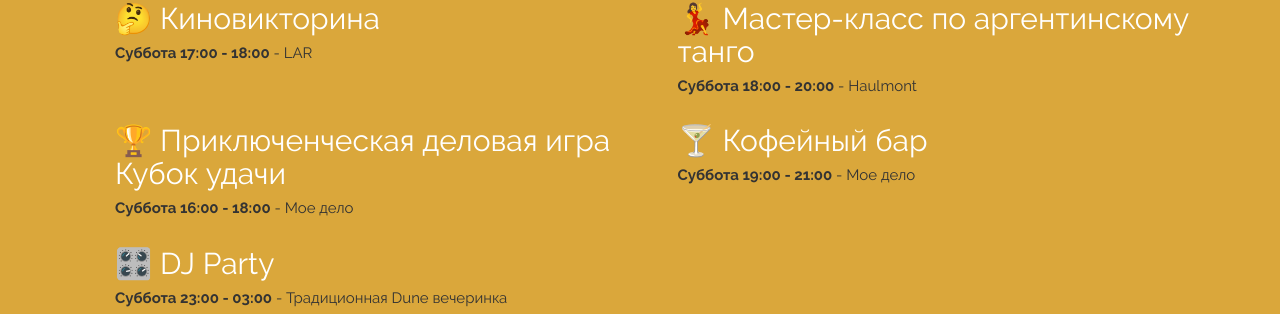
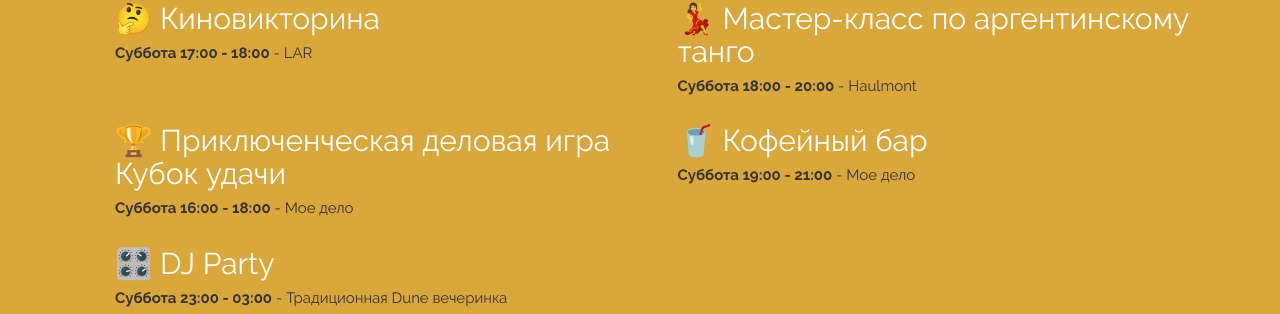
Before and after one commit to youcon/dune.github.io, a Jekyll site: the page built from index.html, in a window 1280 px wide and 900 px high, scrolled down 4033 px. Shown: the part 137-451 px from the top of the window. Built offline with Jekyll 4.4.1, drawn with Linux system fonts in a browser that asks for light colours; nearby versions of some CDN libraries; some web fonts are replaced; comment, search, counter and statistics services are not loaded.

Commit message:
emoji is changed

```diff
--- a/_data/activities.yml
+++ b/_data/activities.yml
@@ -131,7 +131,7 @@
   title: "Приключенческая деловая игра Кубок удачи"
   description: "Мое дело"
 - time: "Суббота 19:00 - 21:00"
-  sign: "🍸"
+  sign: "🥤"
   title: "Кофейный бар"
   description: "Мое дело"
 - time: "Суббота 23:00 - 03:00"
```
